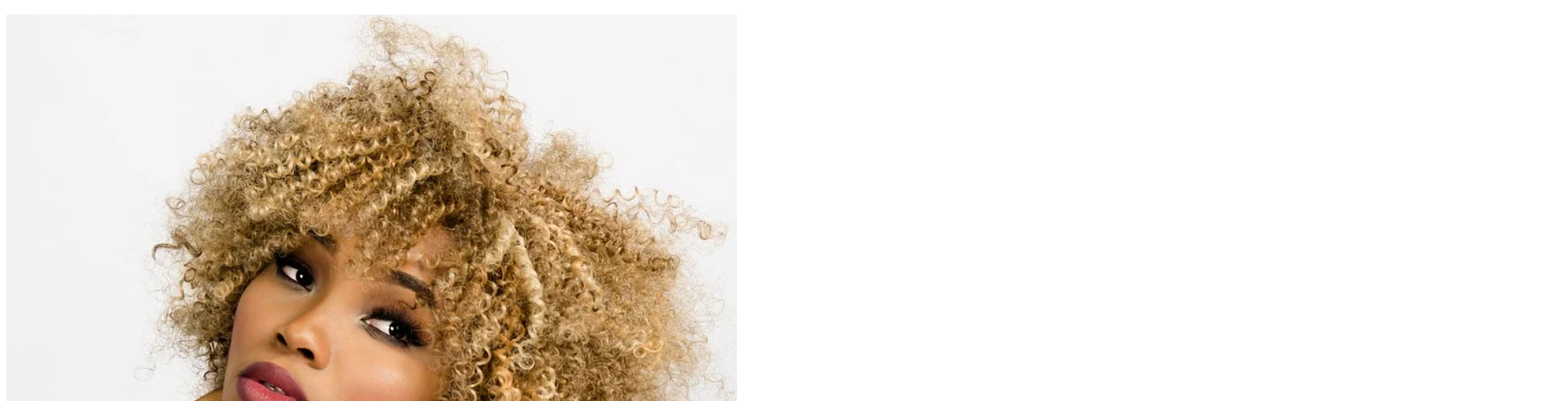
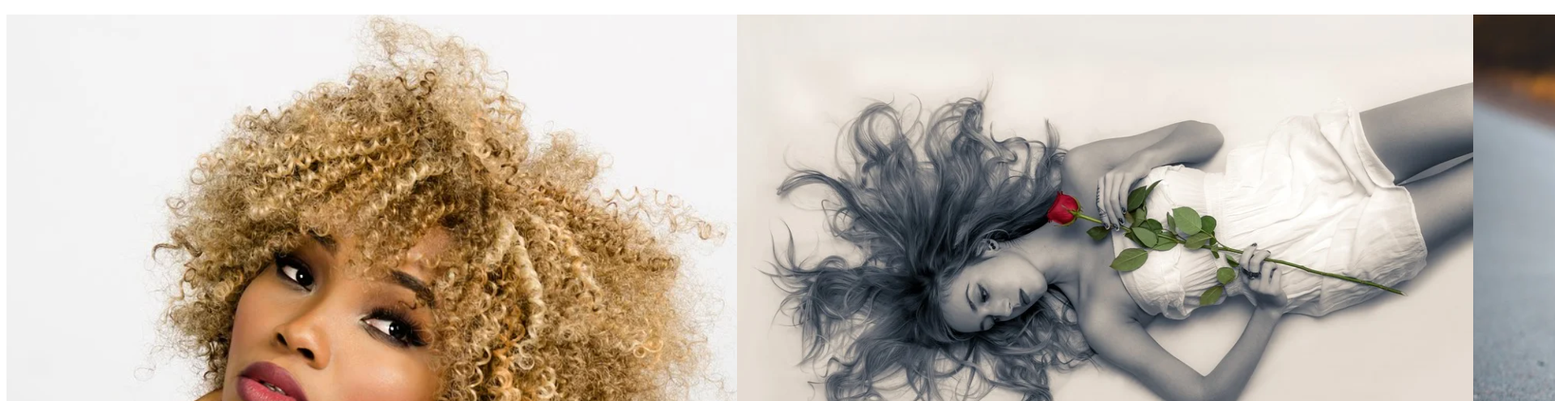
Before and after one commit to iamrokibul/project-eleven, a plain HTML site: page index.html in a window 1280 px wide. Shown: the part 120-616 px from the top of the page at 81% size, 1920 px wide, since content can reach past the window. Drawn offline with Linux system fonts and the light colour scheme.

Commit message:
image inline

```diff
--- a/index.html
+++ b/index.html
@@ -5,12 +5,19 @@
     <meta http-equiv="X-UA-Compatible" content="IE=edge">
     <meta name="viewport" content="width=device-width, initial-scale=1.0">
     <title>My First Github Repo</title>
+    <style>
+        .flex{
+            display: flex;
+        }
+    </style>
 </head>
 <body>
     <h1>Hello JavaScript</h1>
     <h1>Hello JavaScript</h1>
-    <div><img src="images/3.png" alt=""></div>
-    <div><img src="images/4.png" alt=""></div>
-    <div><img src="images/child-fox.png" alt=""></div>
+    <div class="flex">
+        <div><img src="images/3.png" alt=""></div>
+        <div><img src="images/4.png" alt=""></div>
+        <div><img src="images/child-fox.png" alt=""></div>
+    </div>
 </body>
 </html>
```
